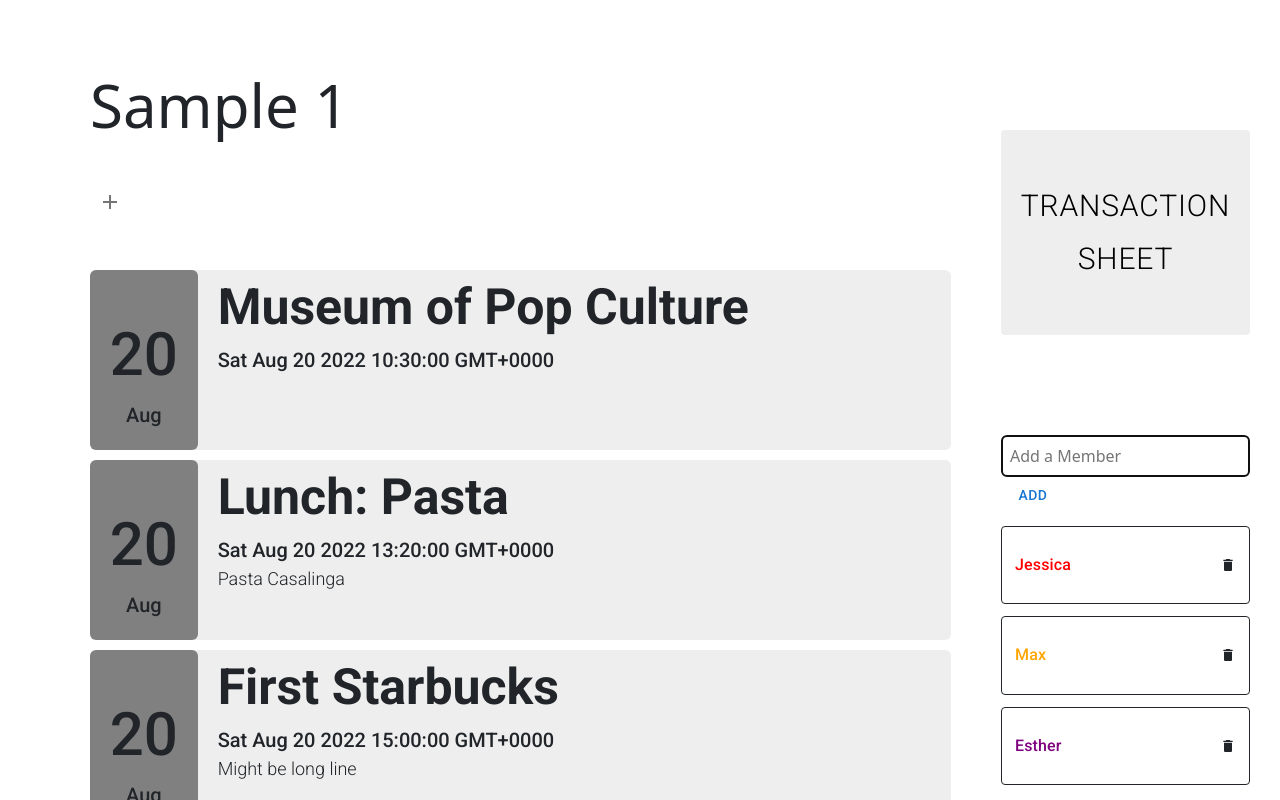
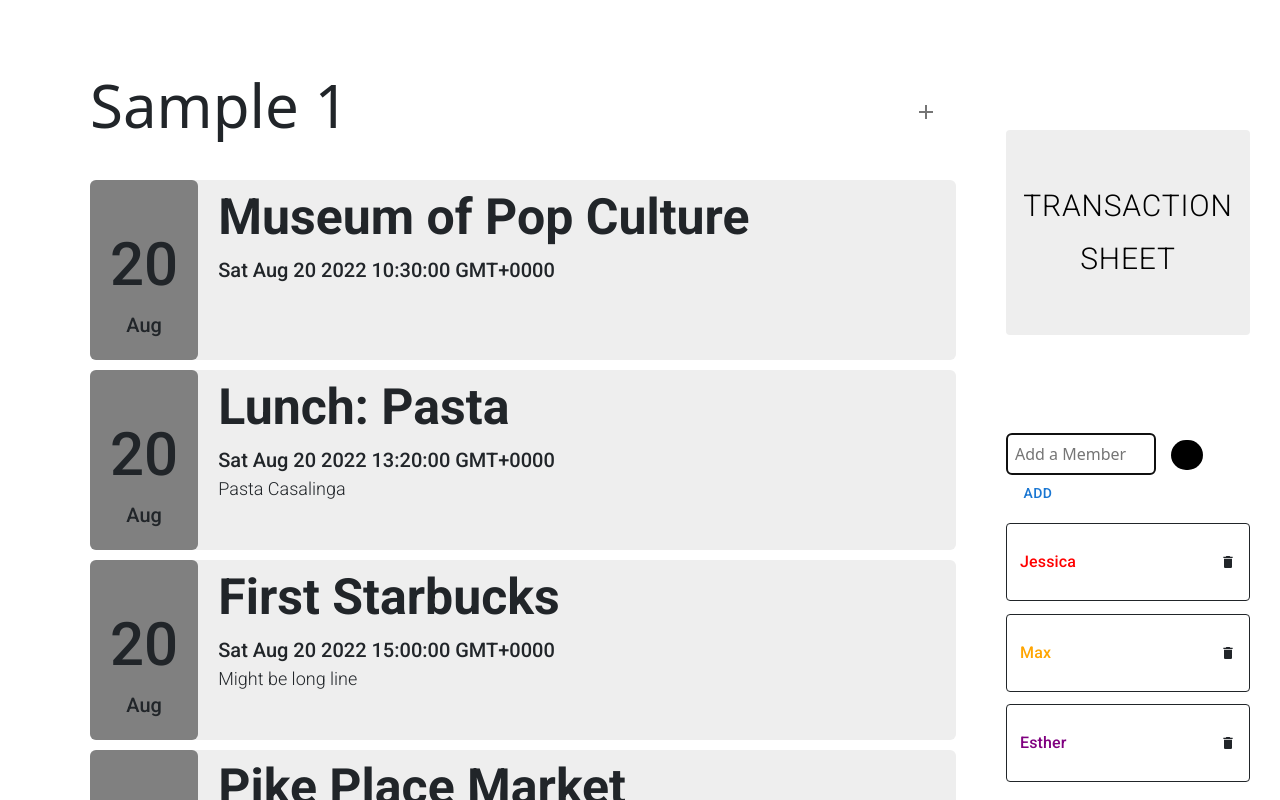
Before and after one commit to mko02/Trip-Planner, a React (Create React App) app in the folder client/: page /currenttrip in a window 1280 px wide. Shown: the top 800 px of the page. Built offline with nearby package versions, Linux system fonts and the light colour scheme.

Commit message:
adding color

```diff
--- a/client/package.json
+++ b/client/package.json
@@ -18,6 +18,7 @@
     "node-fetch": "^3.2.10",
     "react": "^18.2.0",
     "react-bootstrap": "^2.4.0",
+    "react-color": "^2.19.3",
     "react-dom": "^18.2.0",
     "react-router-dom": "^6.3.0",
     "react-scripts": "5.0.1",
--- a/client/src/Components/TripPage/Members/NewMemberForm.js
+++ b/client/src/Components/TripPage/Members/NewMemberForm.js
@@ -1,10 +1,14 @@
 import React, { useState, useEffect, useRef } from 'react';
 import { Stack, Button } from '@mui/material';
 import styled from "styled-components"
+import { CirclePicker } from 'react-color';
 
 
 function NewMemberForm(props) {
-const [input, setInput] = useState(props.edit ? props.edit.value : '');
+    const [input, setInput] = useState(props.edit ? props.edit.value : '');
+    const [color, setColor] = useState('#000000');
+    const [showColorPicker, setShowColorPicker] = useState(false);
+
     const inputRef = useRef(null);
 
     useEffect(() => {
@@ -20,7 +24,7 @@ const [input, setInput] = useState(props.edit ? props.edit.value : '');
 
         props.onSubmit({
             name: input,
-            color: 'black'
+            color: color,
         })
         setInput('');
     };
@@ -28,6 +32,16 @@ const [input, setInput] = useState(props.edit ? props.edit.value : '');
     return (
     <form onSubmit={handleSubmit} className='todo-form'>
         <Formdiv>
+            { showColorPicker &&
+                <CirclePicker
+                color={color}
+                onChange={updateColor => setColor(updateColor.hex)}
+                sx={{
+                    margin: '100px',
+                    padding: '100px'
+                }}
+                />
+            }
             <NewMemberInput
                 placeholder='Add a Member'
                 value={input}
@@ -36,7 +50,28 @@ const [input, setInput] = useState(props.edit ? props.edit.value : '');
                 className='todo-input'
                 ref={inputRef}
             />
+            <Button
+                onClick={() => setShowColorPicker(showColorPicker => !showColorPicker)}
+                variant='contained'
+                disableElevation
+                disableRipple
+                sx={{
+                    backgroundColor: color,
+                    borderRadius: 35,
+                    minWidth: '30px',
+                    maxWidth: '30px',
+                    height: '30px',
+                    marginRight: '0',
+                    marginLeft: '15px',
+                    shadow: 'none',
+                    "&.MuiButtonBase-root:hover": {
+                        background: color,
+                    }
+                }}>
+
+            </Button>
             <Button onClick={handleSubmit} className='todo-button'> Add </Button>
+
         </Formdiv>
 
     </form>
@@ -49,6 +84,7 @@ const NewMemberInput = styled.input`
     border-radius: 5px;
     border-width: 0.25px;
     padding:8px;
+    width: 150px;
 `
 const Formdiv = styled.div`
 flex-direction: row;
--- a/client/src/Pages/Trip.js
+++ b/client/src/Pages/Trip.js
@@ -14,7 +14,10 @@ function Trip(props) {
       fontSize: "60px",
       alignContent: "center",
       margin: "30px",
-      marginTop: "0px"
+      marginTop: "0px",
+      display: "grid",
+      gridTemplateColumns: "5fr 1fr",
+
   }
 
   const transaction_sheet_style = {
```
Also changed, not shown: 1 other file (tests, documents, lock files or other folders).
